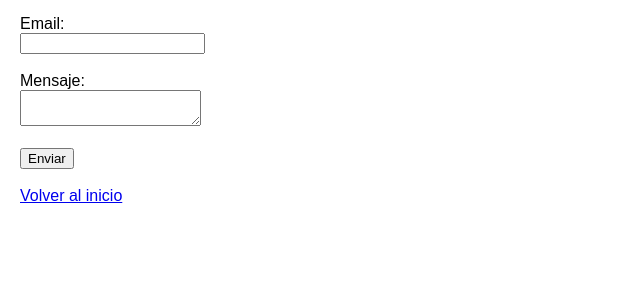
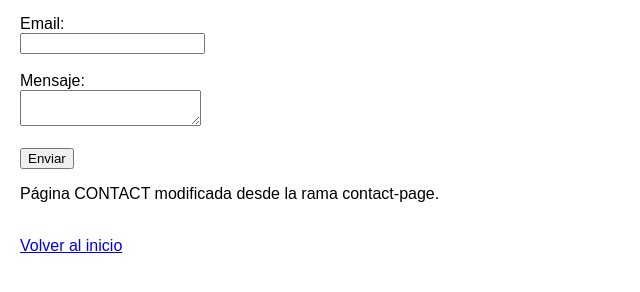
Before and after one commit to Dave2826/practica-web, a plain HTML site: page contact.html in a window 1280 px wide. Shown: the part 122-414 px from the top of the page, without its empty margins (0-640 px from the left). Drawn offline with Linux system fonts and the light colour scheme.

Commit message:
Modificación en contact.html en rama contact-page

```diff
--- a/contact.html
+++ b/contact.html
@@ -18,6 +18,7 @@
         <textarea></textarea><br><br>
 
         <button type="submit">Enviar</button>
+        <p>Página CONTACT modificada desde la rama contact-page.</p>
     </form>
 
     <br>
```
